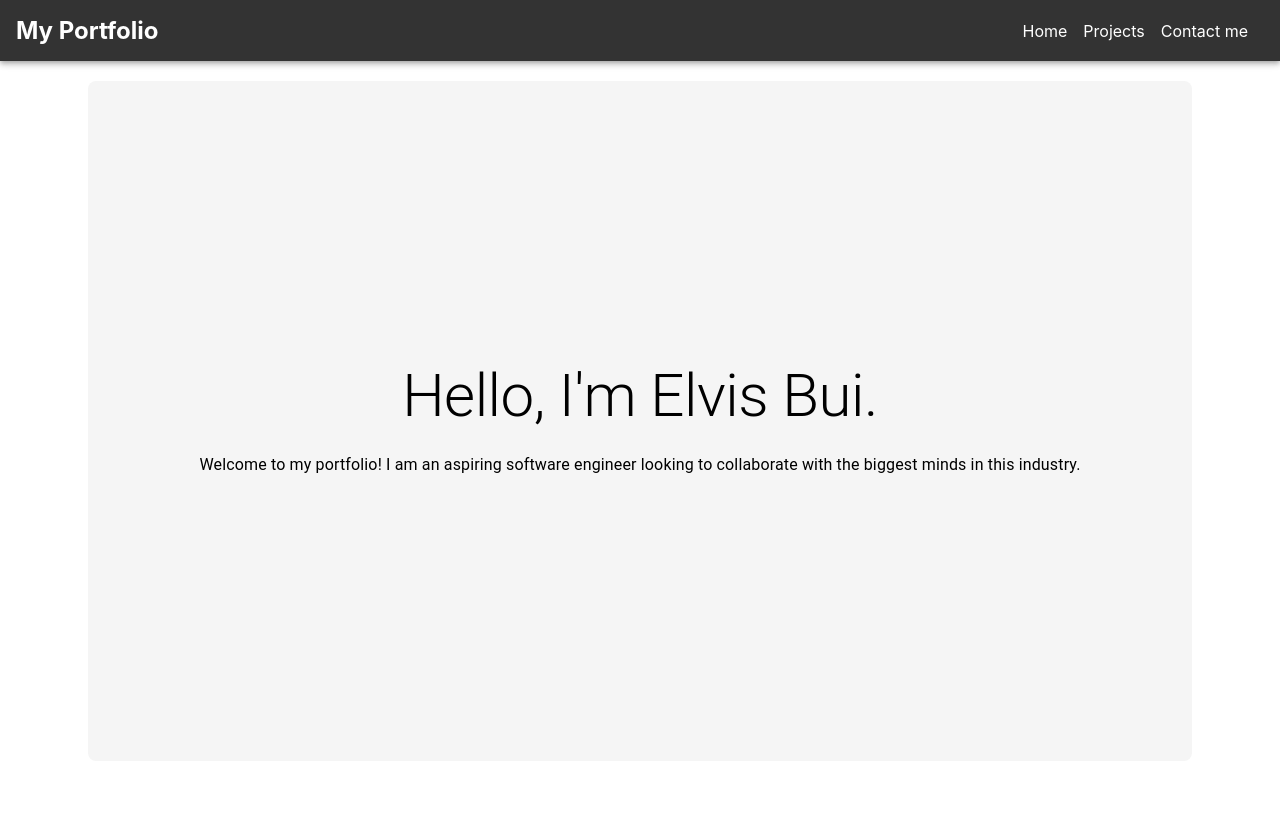
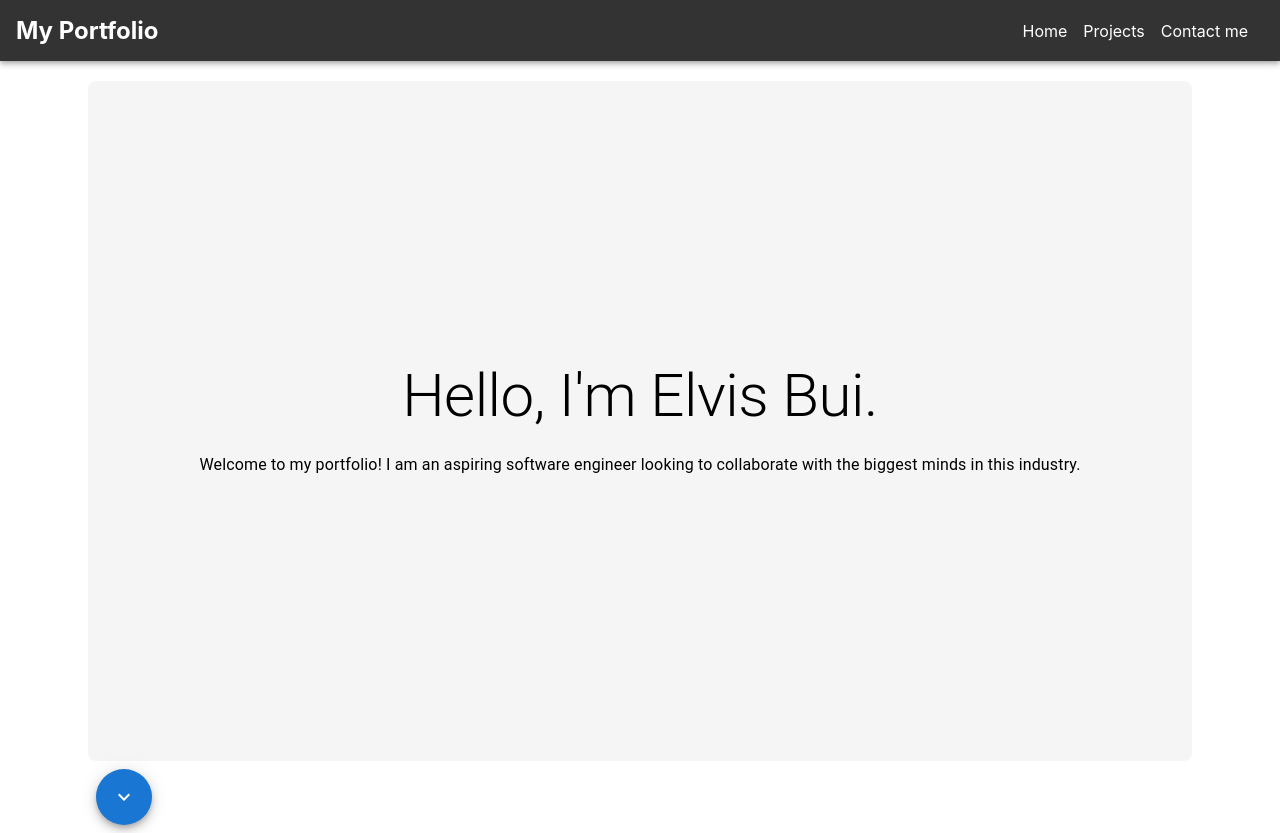
Before and after one commit to LaserCrafter/lasercrafter.github.io, a React (Create React App) app: page / in a window 1280 px wide. Before the commit the page ends 800 px from the top, so only its background shows below. Built offline with nearby package versions, Linux system fonts and the light colour scheme.

Commit message:
added floating button.

```diff
--- a/src/App.js
+++ b/src/App.js
@@ -8,6 +8,7 @@ import { Route, Routes } from 'react-router-dom';
 import Contact from './pages/Contact';
 import Projects from './pages/Projects';
 import Navbar from './navbar.js';
+import Fab from './components/fab.js';
 
 function Main() {
   return (
@@ -21,6 +22,7 @@ function Main() {
           Welcome to my portfolio! I am an aspiring software engineer looking to collaborate with the biggest minds in this industry.
         </Typography>
       </Box>
+      <Fab />
     </Container>
     </div>
   );
@@ -38,10 +40,17 @@ function App() {
           <Route path="/" element={<Main />} />
           <Route path="/contact" element={<Contact />} />
           <Route path="/projects" element={<Projects />} />
+          <Route path="/fab" element={<Fab/>} />
         </Routes>
       </Container>
     </div>
   );
 }
 
+function button(){
+  return(
+    <Fab/>
+  );
+}
+
 export default App;
--- a/src/Navbar.css
+++ b/src/Navbar.css
@@ -7,7 +7,7 @@
   padding: 1rem;
 }
 
-.navbar-left .logo {
+.navbar-left .title {
   font-size: 1.5rem;
   font-weight: bold;
   color: #fff;
@@ -24,6 +24,7 @@
 
 .navbar-center .nav-links li {
   margin-right: 1rem;
+  align-items: center;
 }
 
 .navbar-center .nav-links a {
--- /dev/null
+++ b/src/components/fab.js
@@ -0,0 +1,15 @@
+import Box from '@mui/material/Box';
+import Fab from '@mui/material/Fab';
+import KeyboardArrowDownIcon from '@mui/icons-material/KeyboardArrowDown';
+
+const floatingActionButton = () => {
+  return (
+    <Box sx={{ '& > :not(style)': { m: 1 } }}>
+      <Fab color="primary" aria-label="add">
+        <KeyboardArrowDownIcon />
+      </Fab>
+    </Box>
+  );
+}
+
+export default floatingActionButton;
--- a/src/navbar.js
+++ b/src/navbar.js
@@ -6,7 +6,7 @@ const Navbar = () => {
 
 <nav className="navbar">
   <div className="navbar-left">
-    <a className="logo">
+    <a className="title">
       My Portfolio
     </a>
   </div>
```
